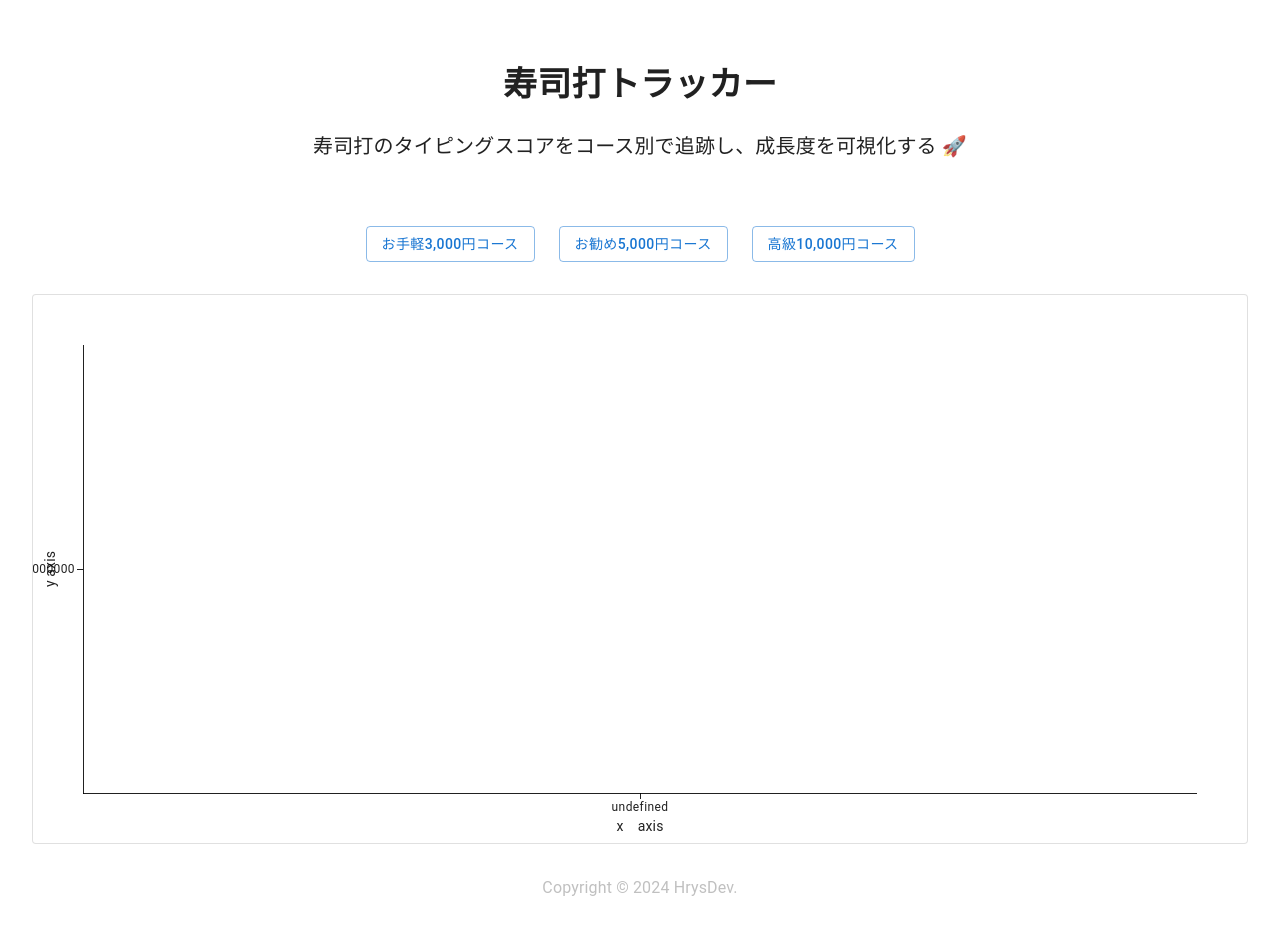
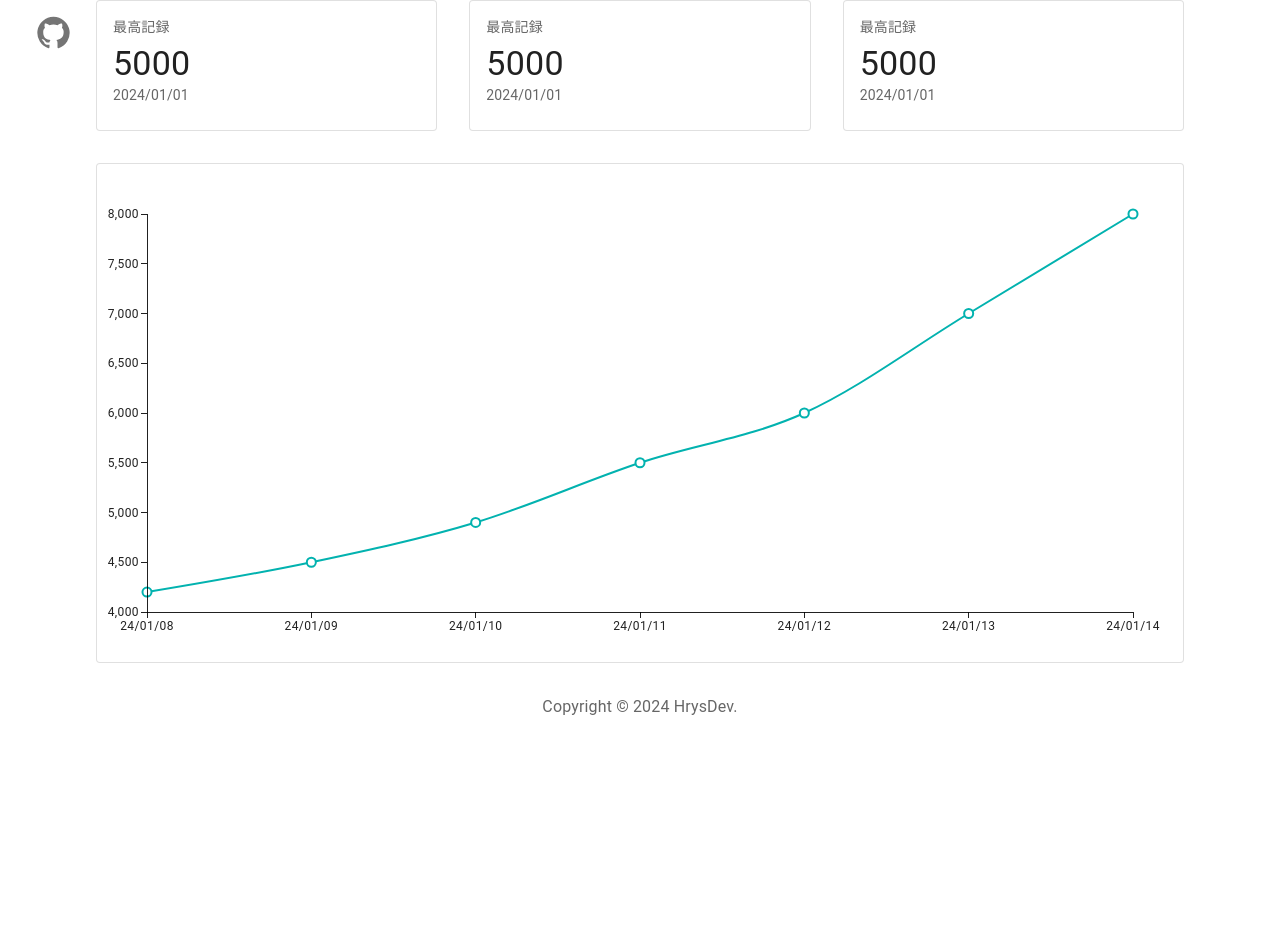
Before and after one commit to hrysdev/suhi-da-tracker, a React (Vite) app: page / in a window 1280 px wide. After the commit the page ends 800 px from the top, so only its background shows below. Built offline with nearby package versions, Linux system fonts and the light colour scheme.

Commit message:
chore: plasmoで拡張機能を構築し直す
Signed-off-by: hrysdev <hrysdev@gmail.com>

```diff
--- a/src/App.tsx
+++ b/src/App.tsx
@@ -2,12 +2,14 @@ import { ThemeProvider, createTheme, useMediaQuery } from "@mui/material";
 import CssBaseline from "@mui/material/CssBaseline";
 import React from "react";
 import Footer from "./components/Footer";
-import Header from "./components/Header";
+// import Header from "./components/Header";
 import Main from "./components/Main";
-import Stack from "@mui/material/Stack";
+import Nav from "./components/Nav";
 
 export default function App() {
-  const prefersDarkMode = useMediaQuery("(prefers-color-scheme: dark)");
+  // const prefersDarkMode = useMediaQuery("(prefers-color-scheme: dark)");
+
+  const prefersDarkMode = false;
 
   const theme = React.useMemo(
     () =>
@@ -22,11 +24,10 @@ export default function App() {
   return (
     <ThemeProvider theme={theme}>
       <CssBaseline />
-      <Stack direction="column" sx={{ mx: 4 }}>
-        <Header />
-        <Main />
-        <Footer />
-      </Stack>
+      <Nav />
+      {/* <Header /> */}
+      <Main />
+      <Footer />
     </ThemeProvider>
   );
 }
--- a/src/components/Footer.tsx
+++ b/src/components/Footer.tsx
@@ -5,9 +5,8 @@ export default function Footer() {
     <Typography
       component="footer"
       sx={{
-        color: "silver",
+        color: "text.secondary",
         textAlign: "center",
-        my: 4,
       }}
     >
       Copyright &copy; 2024 HrysDev.
--- a/src/components/Header.tsx
+++ b/src/components/Header.tsx
@@ -1,15 +1,34 @@
+import { ThemeProvider, createTheme } from "@mui/material";
+import Divider from "@mui/material/Divider";
 import Stack from "@mui/material/Stack";
 import Typography from "@mui/material/Typography";
+import { grey } from "@mui/material/colors";
 
 export default function Header() {
+  const theme = createTheme({
+    palette: {
+      primary: {
+        main: grey[200],
+      },
+    },
+  });
+
   return (
-    <Stack direction="column" spacing={3} sx={{ my: 8 }}>
-      <Typography variant="h4" sx={{ fontWeight: "bold", textAlign: "center" }}>
-        寿司打トラッカー
-      </Typography>
-      <Typography variant="h6" sx={{ textAlign: "center" }}>
-        寿司打のタイピングスコアをコース別で追跡し、成長度を可視化する &#x1f680;
-      </Typography>
-    </Stack>
+    <ThemeProvider theme={theme}>
+      <Stack
+        direction="column"
+        spacing={2}
+        alignItems="center"
+        sx={{ py: 8, backgroundColor: theme.palette.primary.main }}
+      >
+        <Typography variant="h4" sx={{ fontWeight: "bold" }}>
+          寿司打トラッカー　ver 0.0.1
+        </Typography>
+        <Typography variant="h6">
+          寿司打のタイピングスコアをコース別で追跡し、成長を可視化する &#x1f680;
+        </Typography>
+      </Stack>
+      <Divider />
+    </ThemeProvider>
   );
 }
--- a/src/components/Main.tsx
+++ b/src/components/Main.tsx
@@ -1,23 +1,22 @@
-import Box from "@mui/material/Box";
-import Button from "@mui/material/Button";
-import Stack from "@mui/material/Stack";
+import Grid from "@mui/material/Grid";
+import ScoreCard from "./ScoreCard";
 import ScoreChart from "./ScoreChart";
 
 export default function Main() {
   return (
-    <Box>
-      <Stack direction="row" spacing={3} justifyContent="center" sx={{ mb: 4 }}>
-        {[
-          "お手軽3,000円コース",
-          "お勧め5,000円コース",
-          "高級10,000円コース",
-        ].map((course, index) => (
-          <Button key={index} variant="outlined">
-            {course}
-          </Button>
-        ))}
-      </Stack>
-      <ScoreChart />
-    </Box>
+    <Grid container spacing={4} sx={{ px: 12, mb: 4 }}>
+      <Grid item xs={4}>
+        <ScoreCard />
+      </Grid>
+      <Grid item xs={4}>
+        <ScoreCard />
+      </Grid>
+      <Grid item xs={4}>
+        <ScoreCard />
+      </Grid>
+      <Grid item xs={12}>
+        <ScoreChart />
+      </Grid>
+    </Grid>
   );
 }
--- a/src/components/Nav.tsx
+++ b/src/components/Nav.tsx
@@ -1,23 +1,16 @@
 import GitHubIcon from "@mui/icons-material/GitHub";
-import MoreVertIcon from "@mui/icons-material/MoreVert";
 import AppBar from "@mui/material/AppBar";
-import Box from "@mui/material/Box";
 import IconButton from "@mui/material/IconButton";
 import Toolbar from "@mui/material/Toolbar";
 
 export default function Nav() {
   return (
-    <Box>
-      <AppBar position="static">
-        <Toolbar>
-          <IconButton size="large">
-            <GitHubIcon />
-          </IconButton>
-          <IconButton size="large" edge="end">
-            <MoreVertIcon />
-          </IconButton>
-        </Toolbar>
-      </AppBar>
-    </Box>
+    <AppBar elevation={0} color="transparent">
+      <Toolbar>
+        <IconButton size="large" edge="end">
+          <GitHubIcon fontSize="large" />
+        </IconButton>
+      </Toolbar>
+    </AppBar>
   );
 }
--- /dev/null
+++ b/src/components/ScoreCard.tsx
@@ -0,0 +1,19 @@
+import Card from "@mui/material/Card";
+import CardContent from "@mui/material/CardContent";
+import Typography from "@mui/material/Typography";
+
+export default function ScoreCard() {
+  return (
+    <Card variant="outlined">
+      <CardContent>
+        <Typography sx={{ fontSize: 14 }} color="text.secondary" gutterBottom>
+          最高記録
+        </Typography>
+        <Typography variant="h4">5000</Typography>
+        <Typography sx={{ fontSize: 14 }} color="text.secondary">
+          2024/01/01
+        </Typography>
+      </CardContent>
+    </Card>
+  );
+}
--- a/src/components/ScoreChart.tsx
+++ b/src/components/ScoreChart.tsx
@@ -6,37 +6,37 @@ import { LinePlot, MarkPlot } from "@mui/x-charts/LineChart";
 
 import { data } from "./Data";
 
-const DAYS = 7;
+const days = 7;
 
 // TODO: 難易度別にグラフを切り替えるために、useStateで状態を管理する。
 export default function ScoreChart() {
-  const typingOverPayment: Array<number> = Object.values(data)
-    .map((item) => item.typingOverPayment)
-    .slice(-DAYS);
-  const typingDate: Array<string> = Object.values(data)
-    .map((item) => item.typingDate)
-    .slice(-DAYS);
+  const score: Array<number> = Object.values(data)
+    .map((item) => item.score)
+    .slice(-days);
+  const date: Array<string> = Object.values(data)
+    .map((item) => item.date)
+    .slice(-days);
 
   return (
-    <Paper variant="outlined" sx={{ width: "100%", height: 550 }}>
+    <Paper variant="outlined" sx={{ width: "100%", height: 500 }}>
       <ResponsiveChartContainer
         series={[
           {
             type: "line",
-            data: typingOverPayment,
+            data: score,
           },
         ]}
         xAxis={[
           {
             scaleType: "point",
-            data: typingDate,
+            data: date,
           },
         ]}
       >
         <LinePlot />
         <MarkPlot />
-        <ChartsXAxis label="x　axis" position="bottom" />
-        <ChartsYAxis label="y axis" position="left" />
+        <ChartsXAxis position="bottom" />
+        <ChartsYAxis position="left" />
       </ResponsiveChartContainer>
     </Paper>
   );
```
Also changed, not shown: 1 other file (tests, documents, lock files or other folders).
